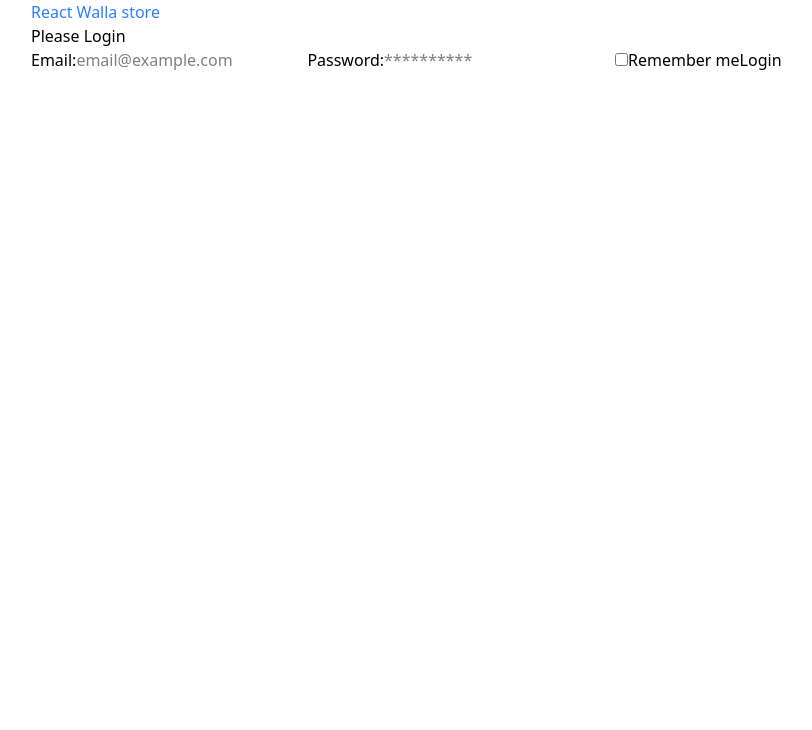
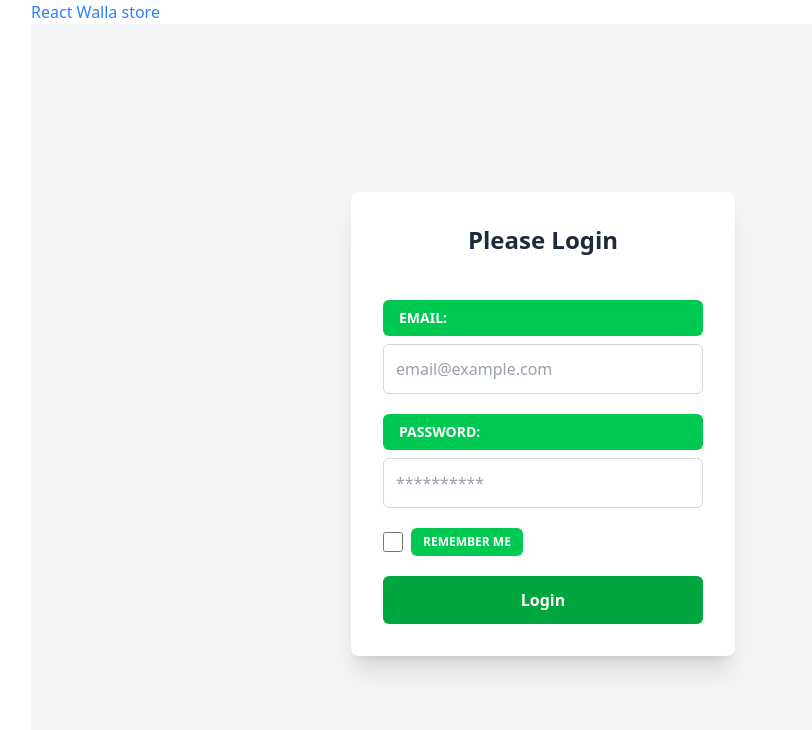
Before and after one commit to Mitronios/keepcoding-react-fundamentals-walla-store, a React (Vite) app: page / in a window 1280 px wide. Shown: the top 730 px of the page, without its empty margins (97-909 px from the left). Built offline with nearby package versions, Linux system fonts and the light colour scheme.

Commit message:
styles: add styles to LoginForm.

```diff
--- a/src/pages/LoginForm.tsx
+++ b/src/pages/LoginForm.tsx
@@ -27,11 +27,36 @@ const LoginForm = () => {
 	};
 
 	return (
-		<section>
-			<h3>Please Login</h3>
-			<form onSubmit={handleSubmit}>
-				<label htmlFor="email">Email:</label>
+		<section
+			className="
+    min-h-screen flex items-center justify-center
+    bg-gray-100 dark:bg-gray-900"
+		>
+			<form
+				className="
+          bg-white dark:bg-gray-800 p-8 rounded-lg shadow-xl
+          flex flex-col gap-5 w-full max-w-sm
+        "
+				onSubmit={handleSubmit}
+			>
+				<h3 className="text-2xl font-bold text-gray-800 dark:text-white text-center mb-6">
+					Please Login
+				</h3>
+				<div className="flex flex-col gap-2">
+					<label
+						className="
+              bg-green-500 text-white
+              py-2 px-4 rounded-md font-semibold text-sm uppercase
+            "
+						htmlFor="email"
+					>
+						Email:
+					</label>
 					<input
+						className="p-3 border border-gray-300 rounded-md
+          text-gray-700 placeholder-gray-400
+            focus:outline-none focus:ring-2 focus:ring-green-500 focus:border-transparent
+          dark:bg-gray-700 dark:border-gray-600 dark:text-gray-200 dark:placeholder-gray-500"
 						type="email"
 						id="email"
 						name="email"
@@ -40,8 +65,22 @@ const LoginForm = () => {
 						value={credentials.email}
 						onChange={handleChange}
 					/>
-				<label htmlFor="password">Password:</label>
+				</div>
+				<div className="flex flex-col gap-2">
+					<label
+						className="
+          bg-green-500 text-white
+            py-2 px-4 rounded-md font-semibold text-sm uppercase"
+						htmlFor="password"
+					>
+						Password:
+					</label>
 					<input
+						className="
+            p-3 border border-gray-300 rounded-md
+            text-gray-700 placeholder-gray-400
+            focus:outline-none focus:ring-2 focus:ring-green-500 focus:border-transparent
+            dark:bg-gray-700 dark:border-gray-600 dark:text-gray-200 dark:placeholder-gray-500"
 						type="password"
 						id="password"
 						name="password"
@@ -50,15 +89,38 @@ const LoginForm = () => {
 						value={credentials.password}
 						onChange={handleChange}
 					/>
+				</div>
+				<div className="flex items-center gap-2">
 					<input
+						className="
+            form-checkbox h-5 w-5 text-green-600 rounded
+            focus:ring-green-500 dark:bg-gray-700 dark:border-gray-600"
 						type="checkbox"
 						id="remember-me"
 						name="rememberMe"
 						checked={credentials.rememberMe}
 						onChange={handleChange}
 					/>
-				<label htmlFor="remember-me">Remember me</label>
-				<button type="submit">Login</button>
+					<label
+						className="
+           bg-green-500 text-white
+            py-1.5 px-3 rounded-md font-semibold text-xs uppercase"
+						htmlFor="remember-me"
+					>
+						Remember me
+					</label>
+				</div>
+				<button
+					className="
+        bg-green-600 hover:bg-green-700 text-white
+        font-bold py-3 px-6 rounded-md
+        transition duration-300 ease-in-out
+        focus:outline-none focus:ring-2 focus:ring-green-500 focus:ring-opacity-75
+        dark:bg-green-700 dark:hover:bg-green-800"
+					type="submit"
+				>
+					Login
+				</button>
 			</form>
 		</section>
 	);
```
Lines whose indentation alone changed are shown as unchanged.
